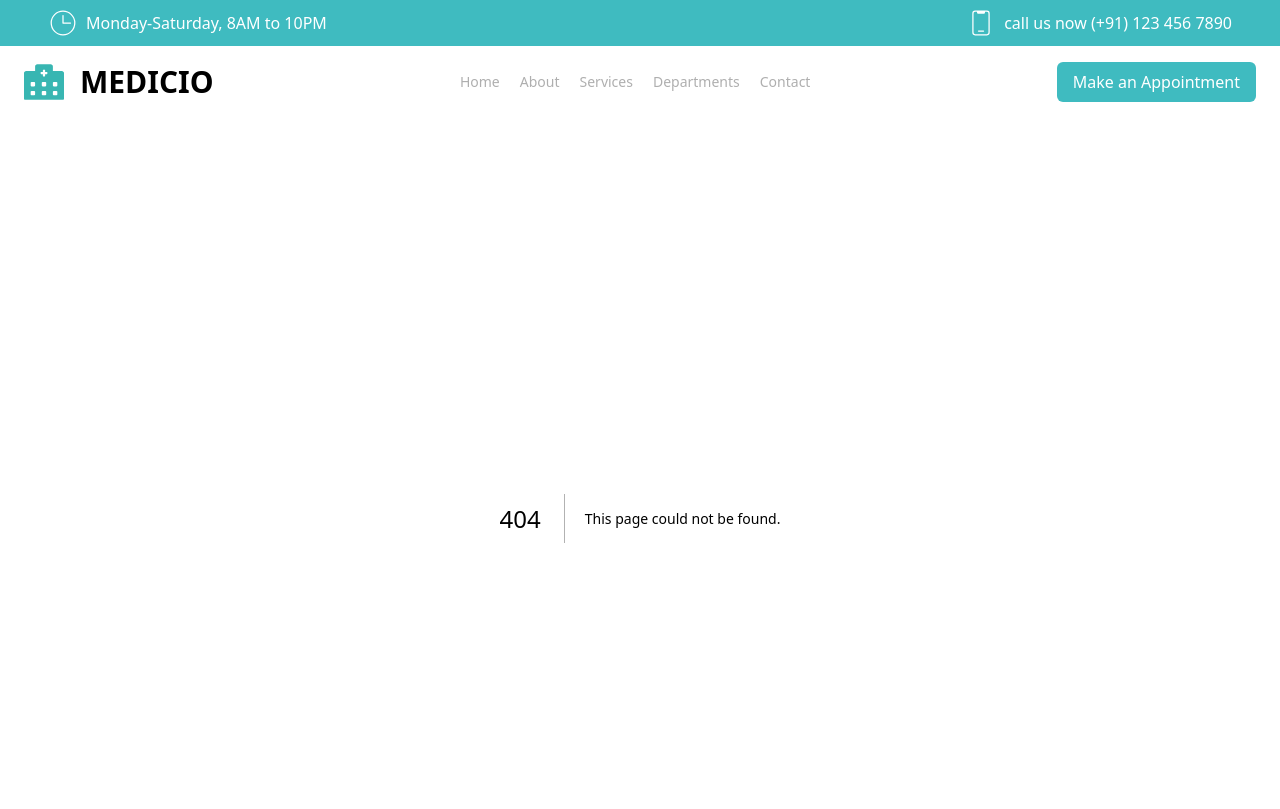
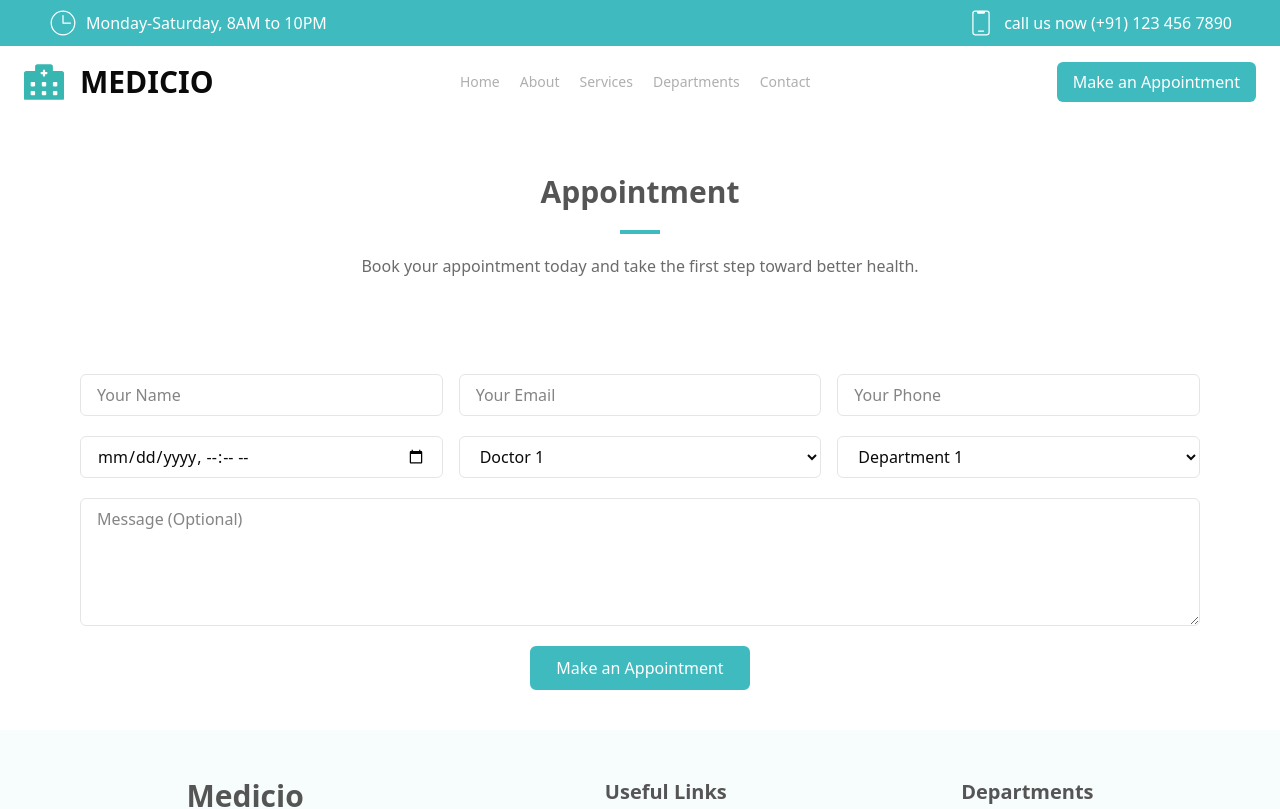
Before and after one commit to Zain-Ali3830/Hospital-site, a Next.js app: page /pages/appointment in a window 1280 px wide. Before the commit this address had no page. Shown: the top 809 px of the page. Built offline with nearby package versions, Linux system fonts and the light colour scheme.

Commit message:
complete appointement page

```diff
--- a/src/app/app-components/header.jsx
+++ b/src/app/app-components/header.jsx
@@ -57,9 +57,11 @@ function Header() {
           </button>
 
           {/* Desktop Button */}
-          <button className="hidden md:block bg-[#3FBBC0] text-white py-2 px-4 rounded-sm cursor-pointer hover:bg-[#61c9cd]">
-            Make an Appointment
+          <Link href={'/pages/appointment'}>
+          <button  className="hidden md:block bg-[#3FBBC0] text-white py-2 px-4 rounded-sm cursor-pointer hover:bg-[#61c9cd]">
+           Make an Appointment
           </button>
+          </Link>
         </nav>
 
         {/* Modal for Mobile Menu */}
@@ -89,9 +91,11 @@ function Header() {
                     </Link>
                   </li>
                 ))}
+                <Link href={'/pages/appointment'}>
                 <button className="bg-[#3FBBC0] text-white py-2 px-4 rounded-sm cursor-pointer hover:bg-[#61c9cd]">
                   Make an Appointment
                 </button>
+                </Link>
               </ul>
             </div>
           </div>
--- /dev/null
+++ b/src/app/pages/appointment/page.js
@@ -0,0 +1,158 @@
+"use client";
+import { useState } from "react";
+import { toast } from "react-hot-toast";
+import { Toaster } from "react-hot-toast";
+function Appointment() {
+  const [formData, setFormData] = useState({
+    name: "",
+    email: "",
+    phone: "",
+    date: "",
+    message: "",
+    doctor: "",
+    department: "",
+  });
+  return (
+    <>
+      <Toaster position="top-center" reverseOrder={false} />
+      <div className="flex flex-col justify-center items-center py-4 px-4 mt-10 gap-5">
+        <h1 className="text-3xl font-bold text-[#555555]">Appointment</h1>
+        <div className="border-b-4 border-[#3FBBC0] w-10"></div>
+        <p className="text-[#6b6b6b]">
+          Book your appointment today and take the first step toward better
+          health.
+        </p>
+      </div>
+      <div className="mt-20 flex flex-col justify-center items-center px-20 gap-5">
+        <div className="flex flex-col justify-center items-center gap-4 md:flex-row  w-full ">
+          <input
+            type="text"
+            placeholder="Your Name"
+            name="name"
+            value={formData.name}
+            onChange={(e) => setFormData({ ...formData, name: e.target.value })}
+            className="input input-bordered w-full px-4 py-2 border rounded-sm focus:outline-none focus:ring-2 focus:ring-[#3FBBC0]"
+          />
+          <input
+            type="email"
+            placeholder="Your Email"
+            name="email"
+            value={formData.email}
+            onChange={(e) =>
+              setFormData({ ...formData, email: e.target.value })
+            }
+            className="input input-bordered w-full px-4 py-2 border rounded-sm focus:outline-none focus:ring-2 focus:ring-[#3FBBC0]"
+          />
+          <input
+            type="text"
+            placeholder="Your Phone"
+            name="phone"
+            value={formData.phone}
+            onChange={(e) =>
+              setFormData({ ...formData, phone: e.target.value })
+            }
+            className="input input-bordered w-full px-4 py-2 border rounded-sm focus:outline-none focus:ring-2 focus:ring-[#3FBBC0]"
+          />
+        </div>
+
+        <div className="flex flex-col justify-center items-center gap-4 md:flex-row w-full">
+          <input
+            type="datetime-local"
+            name="date"
+            value={formData.date}
+            onChange={(e) => setFormData({ ...formData, date: e.target.value })}
+            className="input input-bordered w-full px-4 py-2 border rounded-sm focus:outline-none focus:ring-2 focus:ring-[#3FBBC0]"
+          />
+          <select
+            onChange={(e) =>
+              setFormData({ ...formData, doctor: e.target.value })
+            }
+            name="doctor"
+            value={formData.doctor}
+            className="select select-bordered w-full px-4 py-2 border rounded-sm focus:outline-none focus:ring-2 focus:ring-[#3FBBC0]"
+          >
+            <option disabled selected hidden className="text-[#6b6b6b]">
+              Select Doctor
+            </option>
+            <option>Doctor 1</option>
+            <option>Doctor 2</option>
+            <option>Doctor 3</option>
+            <option>Doctor 4</option>
+            <option>Doctor 5</option>
+          </select>
+          <select
+            onChange={(e) =>
+              setFormData({ ...formData, department: e.target.value })
+            }
+            name="department"
+            value={formData.department}
+            className="select select-bordered w-full px-4 py-2 border rounded-sm focus:outline-none focus:ring-2 focus:ring-[#3FBBC0]"
+          >
+            <option disabled selected hidden className="text-[#6b6b6b]">
+              Select Department
+            </option>
+            <option>Department 1</option>
+            <option>Department 2</option>
+            <option>Department 3</option>
+            <option>Department 4</option>
+            <option>Department 5</option>
+          </select>
+        </div>
+
+        <textarea
+          placeholder="Message (Optional)"
+          name="message"
+          value={formData.message}
+          onChange={(e) =>
+            setFormData({ ...formData, message: e.target.value })
+          }
+          className="textarea textarea-bordered w-full h-32 px-4 py-2 border rounded-sm focus:outline-none focus:ring-2 focus:ring-[#3FBBC0]"
+        />
+        <button
+          onClick={(e) => {
+            e.preventDefault();
+            if (
+              !formData.name ||
+              !formData.email ||
+              !formData.phone ||
+              !formData.date ||
+              !formData.doctor ||
+              !formData.department
+            ) {
+              toast.error("Please fill all the fields");
+              return;
+            } else {
+              const formatted = new Date(formData.date).toLocaleString(
+                "en-GB",
+                {
+                  day: "2-digit",
+                  month: "long",
+                  year: "numeric",
+                  hour: "2-digit",
+                  minute: "2-digit",
+                  hour12: true,
+                }
+              );
+              setFormData({ ...formData, date: formatted });
+              toast.success("Appointment Booked Successfully");
+              setFormData({
+                name: "",
+                email: "",
+                phone: "",
+                date: "",
+                message: "",
+                doctor: "",
+                department: "",
+              });
+            }
+          }}
+          className=" text-semibold bg-[#3FBBC0] py-2 px-6 border-2 border-[#3FBBC0] text-white hover:bg-white transition duration-300 hover:text-[#3FBBC0] rounded-sm cursor-pointer"
+        >
+          Make an Appointment
+        </button>
+      </div>
+    </>
+  );
+}
+
+export default Appointment;
--- a/src/app/pages/contact/page.js
+++ b/src/app/pages/contact/page.js
@@ -1,4 +1,4 @@
-'use client'
+"use client";
 import { IoLocationOutline } from "react-icons/io5";
 import { FaPhoneAlt } from "react-icons/fa";
 import { MdOutlineEmail } from "react-icons/md";
@@ -6,21 +6,30 @@ import { useState } from "react";
 import toast from "react-hot-toast";
 import { Toaster } from "react-hot-toast";
 function Contact() {
-    const[formData, setFormData] = useState({name:"", email:"",subject:"", message:""});
-    function handleChange(e){
-        setFormData({...formData, [e.target.name]: e.target.value});
+  const [formData, setFormData] = useState({
+    name: "",
+    email: "",
+    subject: "",
+    message: "",
+  });
+  function handleChange(e) {
+    setFormData({ ...formData, [e.target.name]: e.target.value });
   }
 
-    function handleSubmit(e){
+  function handleSubmit(e) {
     e.preventDefault();
-        if(!formData.name || !formData.email || !formData.subject || !formData.message){
+    if (
+      !formData.name ||
+      !formData.email ||
+      !formData.subject ||
+      !formData.message
+    ) {
       toast.error("Please fill all the fields");
       return;
     }
-        setFormData({name:"", email:"",subject:"", message:""});
+    setFormData({ name: "", email: "", subject: "", message: "" });
     toast.success("Message sent successfully");
     console.log(formData);
-
   }
   return (
     <>
@@ -79,16 +88,44 @@ function Contact() {
         {/* Form */}
         <div className="flex flex-col justify-center items-center py-4 px-12 gap-5 border shadow-sm rounded-sm">
           <div className="flex flex-col justify-center items-center py-6  gap-5 w-full md:flex-row ">
-                <input type="text" name="name" placeholder="Name" value={formData.name}
-  onChange={handleChange} className="px-4 py-2 w-full  border border-gray-300 rounded-md focus:outline-none focus:ring-2 focus:ring-[#3FBBC0]" />
-                <input type="email" name="email" placeholder="Email" value={formData.email}
-  onChange={handleChange} className="px-4 py-2 border border-gray-300 rounded-md focus:outline-none focus:ring-2 focus:ring-[#3FBBC0]" />
+            <input
+              type="text"
+              name="name"
+              placeholder="Name"
+              value={formData.name}
+              onChange={handleChange}
+              className="px-4 py-2 w-full  border border-gray-300 rounded-md focus:outline-none focus:ring-2 focus:ring-[#3FBBC0]"
+            />
+            <input
+              type="email"
+              name="email"
+              placeholder="Email"
+              value={formData.email}
+              onChange={handleChange}
+              className="px-4 py-2 border border-gray-300 rounded-md focus:outline-none focus:ring-2 focus:ring-[#3FBBC0]"
+            />
           </div>
-            <input type="text" placeholder="Subject" name="subject" value={formData.subject}
-  onChange={handleChange} className="px-4 py-2 border border-gray-300 w-full rounded-md focus:outline-none focus:ring-2 focus:ring-[#3FBBC0]" />
-            <textarea placeholder="Message" name="message" value={formData.message}
-  onChange={handleChange} className="px-4 py-2 w-full h-40 border border-gray-300 rounded-md focus:outline-none focus:ring-2 focus:ring-[#3FBBC0]"></textarea>
-            <button onClick={handleSubmit} className="bg-[#3FBBC0] text-white px-10 py-2 rounded-md hover:bg-[#3FBBC0]/80 transition duration-300 cursor-pointer font-semibold">Submit</button>
+          <input
+            type="text"
+            placeholder="Subject"
+            name="subject"
+            value={formData.subject}
+            onChange={handleChange}
+            className="px-4 py-2 border border-gray-300 w-full rounded-md focus:outline-none focus:ring-2 focus:ring-[#3FBBC0]"
+          />
+          <textarea
+            placeholder="Message"
+            name="message"
+            value={formData.message}
+            onChange={handleChange}
+            className="px-4 py-2 w-full h-40 border border-gray-300 rounded-md focus:outline-none focus:ring-2 focus:ring-[#3FBBC0]"
+          ></textarea>
+          <button
+            onClick={handleSubmit}
+            className="bg-[#3FBBC0] text-white px-10 py-2 rounded-md hover:bg-[#3FBBC0]/80 transition duration-300 cursor-pointer font-semibold"
+          >
+            Submit
+          </button>
         </div>
       </div>
     </>
```
Lines whose indentation alone changed are shown as unchanged.
